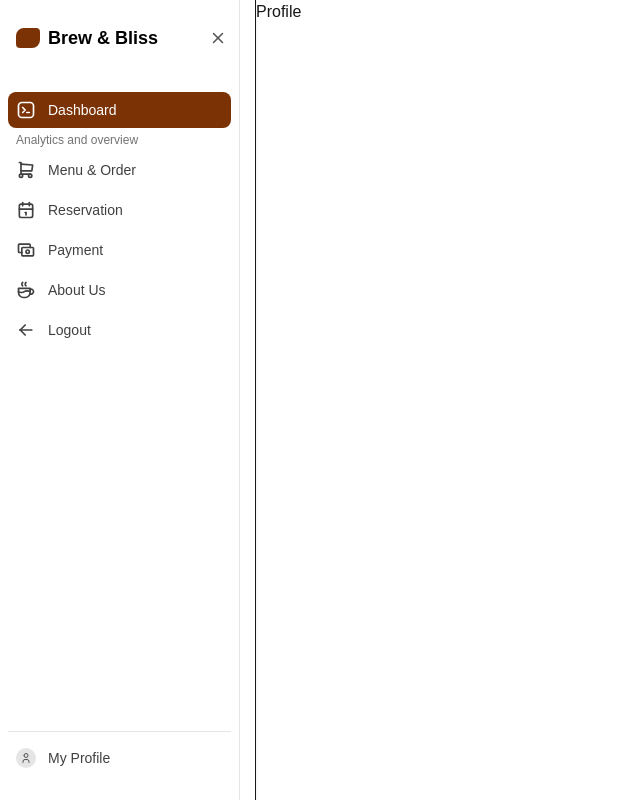
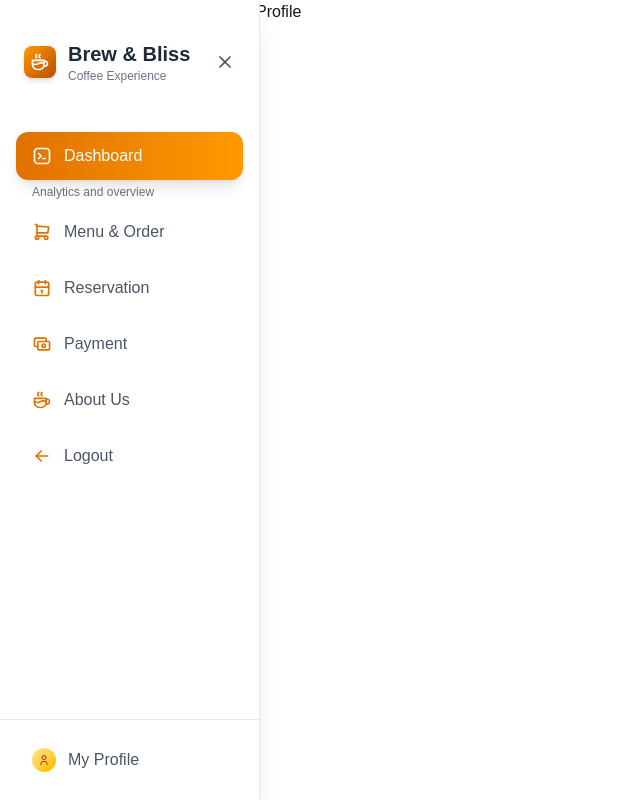
Before and after one commit to lavinianataniela05/cafemanagementsystem, a Next.js app: page /profile in a window 1280 px wide. Shown: the whole page, without its empty margins (0-640 px from the left). Built offline with nearby package versions, Linux system fonts and the light colour scheme.

Commit message:
feat: enhance SidebarLink component; improve styling, add hover effects, and update layout for better user experience

```diff
--- a/components/mainpage/sidebar.tsx
+++ b/components/mainpage/sidebar.tsx
@@ -10,10 +10,9 @@ import {
   IconShoppingCart,
   IconUser,
   IconMenu2,
-  IconX,
+  IconX
 } from "@tabler/icons-react";
 import { motion, AnimatePresence } from "framer-motion";
-import { cn } from "../../lib/utils";
 import Link from "next/link";
 import { useRouter } from "next/navigation";
 
@@ -23,7 +22,13 @@ interface SidebarProps {
   setActivePage: (page: string) => void;
 }
 
-interface SidebarLinkProps {
+const SidebarLink = ({
+  link,
+  active,
+  onClick,
+  open,
+  isHovered
+}: {
   link: {
     label: string;
     icon: React.ReactNode;
@@ -34,46 +39,41 @@ interface SidebarLinkProps {
   active?: boolean;
   onClick: () => void;
   open: boolean;
-  isHovered?: boolean;
-}
-
-const SidebarLink: React.FC<SidebarLinkProps> = ({
-  link,
-  active,
-  onClick,
-  open,
-  isHovered
+  isHovered: boolean;
 }) => {
   const showTooltip = !open && isHovered;
 
   return (
-    <motion.div className="relative">
-      <motion.button
-        whileHover={{ scale: 1.02 }}
+    <motion.div
+      className="relative"
+      whileHover={{ scale: 1.03 }}
       whileTap={{ scale: 0.98 }}
+      transition={{ type: "spring", stiffness: 400, damping: 17 }}
+    >
+      <button
         onClick={onClick}
-        className={cn(
-          "flex items-center rounded-lg p-2 text-sm font-medium transition-colors cursor-pointer w-full",
-          active
-            ? "bg-amber-900 text-white"
-            : "text-neutral-700 hover:bg-neutral-100 dark:text-neutral-300 dark:hover:bg-neutral-800",
-          !open ? "justify-center" : ""
-        )}
-        aria-current={active ? "page" : undefined}
+        className={`
+          flex items-center p-3 rounded-xl w-full transition-all duration-300
+          ${active
+            ? "bg-gradient-to-r from-amber-600 to-amber-500 text-white shadow-lg"
+            : "text-gray-600 hover:bg-amber-50 hover:text-amber-700"
+          }
+          ${!open ? "justify-center" : "px-4"}
+        `}
       >
-        <span className="flex items-center justify-center w-5 h-5">
+        <span className={`flex ${active ? "text-white" : "text-amber-600"}`}>
           {link.icon}
         </span>
         {open && (
           <motion.span
             initial={{ opacity: 0, x: -10 }}
             animate={{ opacity: 1, x: 0 }}
-            className="ml-3"
+            className="ml-3 font-medium"
           >
             {link.label}
           </motion.span>
         )}
-      </motion.button>
+      </button>
 
       <AnimatePresence>
         {showTooltip && (
@@ -82,7 +82,7 @@ const SidebarLink: React.FC<SidebarLinkProps> = ({
             animate={{ opacity: 1, x: 0 }}
             exit={{ opacity: 0, x: 20 }}
             transition={{ type: "spring", damping: 25 }}
-            className="absolute left-full ml-2 top-0 bg-white shadow-lg rounded-lg px-3 py-2 text-sm font-medium whitespace-nowrap z-50 border border-gray-200 dark:bg-neutral-800 dark:border-neutral-700"
+            className="absolute left-full ml-2 top-0 bg-white shadow-lg rounded-lg px-3 py-2 text-sm font-medium whitespace-nowrap z-50 border border-gray-200"
           >
             {link.label}
           </motion.div>
@@ -93,19 +93,23 @@ const SidebarLink: React.FC<SidebarLinkProps> = ({
 };
 
 const Logo = ({ open }: { open: boolean }) => (
-  <Link href="/" className="relative z-20 flex items-center px-2 py-4">
+  <Link href="/" className="flex items-center px-2 py-6">
     <motion.div
-      className="h-5 w-6 shrink-0 rounded-tl-lg rounded-tr-sm rounded-br-lg rounded-bl-sm bg-amber-900"
-      whileHover={{ rotate: 5 }}
-    />
+      className="h-8 w-8 rounded-lg bg-gradient-to-br from-amber-500 to-amber-700 flex items-center justify-center shadow-md"
+      whileHover={{ rotate: 5, scale: 1.05 }}
+      transition={{ type: "spring" }}
+    >
+      <IconCoffee className="text-white w-5 h-5" />
+    </motion.div>
     {open && (
-      <motion.span
+      <motion.div
         initial={{ opacity: 0, x: -10 }}
         animate={{ opacity: 1, x: 0 }}
-        className="ml-2 text-lg font-semibold text-black dark:text-white"
+        className="ml-3"
       >
-        Brew & Bliss
-      </motion.span>
+        <h1 className="text-xl font-bold text-gray-800">Brew & Bliss</h1>
+        <p className="text-xs text-gray-500">Coffee Experience</p>
+      </motion.div>
     )}
   </Link>
 );
@@ -123,42 +127,42 @@ export const Sidebar: React.FC<SidebarProps> = ({
     {
       label: "Dashboard",
       key: "dashboard",
-      icon: <IconBrandTabler className="h-5 w-5" />,
+      icon: <IconBrandTabler className="w-5 h-5" />,
       href: "/dashboard",
       description: "Analytics and overview"
     },
     {
       label: "Menu & Order",
       key: "menu-order",
-      icon: <IconShoppingCart className="h-5 w-5" />,
+      icon: <IconShoppingCart className="w-5 h-5" />,
       href: "/menu-order",
       description: "Browse and order items"
     },
     {
       label: "Reservation",
       key: "reservation",
-      icon: <IconCalendar className="h-5 w-5" />,
+      icon: <IconCalendar className="w-5 h-5" />,
       href: "/reservation",
       description: "Book a table in advance"
     },
     {
       label: "Payment",
       key: "payment",
-      icon: <IconCash className="h-5 w-5" />,
+      icon: <IconCash className="w-5 h-5" />,
       href: "/payment",
       description: "Transaction history"
     },
     {
       label: "About Us",
       key: "about",
-      icon: <IconCoffee className="h-5 w-5" />,
+      icon: <IconCoffee className="w-5 h-5" />,
       href: "/about",
       description: "Our story and mission"
     },
     {
       label: "Logout",
       key: "logout",
-      icon: <IconArrowLeft className="h-5 w-5" />,
+      icon: <IconArrowLeft className="w-5 h-5" />,
       description: "Sign out from system"
     },
   ];
@@ -178,30 +182,30 @@ export const Sidebar: React.FC<SidebarProps> = ({
 
   return (
     <motion.aside
-      initial={{ width: open ? 240 : 64 }}
-      animate={{ width: open ? 240 : 64 }}
-      transition={{ duration: 0.3, ease: "easeInOut" }}
-      className={cn(
-        "relative h-full border-r border-neutral-200 dark:border-neutral-800",
-        "bg-white dark:bg-neutral-950"
-      )}
-      aria-label="Sidebar"
+      initial={{ width: open ? 260 : 80 }}
+      animate={{ width: open ? 260 : 80 }}
+      transition={{ type: "spring", damping: 20, stiffness: 100 }}
+      className={`
+        h-screen fixed left-0 top-0 z-50
+        bg-white border-r border-gray-200
+        shadow-xl overflow-hidden
+        flex flex-col
+      `}
     >
-      <div className="flex h-full flex-col p-2 justify-between gap-6">
-        <div className="flex flex-col overflow-y-auto">
+      <div className="flex-1 flex flex-col p-4 overflow-y-auto">
         <div className="flex justify-between items-center">
           <Logo open={open} />
           <motion.button
             onClick={toggleSidebar}
-              className="p-1 rounded-full hover:bg-neutral-100 dark:hover:bg-neutral-800 text-neutral-600 dark:text-neutral-400"
+            className="p-2 rounded-full hover:bg-gray-100 text-gray-600"
             whileHover={{ scale: 1.1 }}
             whileTap={{ scale: 0.95 }}
           >
-              {open ? <IconX size={18} /> : <IconMenu2 size={18} />}
+            {open ? <IconX size={20} /> : <IconMenu2 size={20} />}
           </motion.button>
         </div>
 
-          <motion.nav className="mt-6 flex flex-col gap-1">
+        <nav className="mt-6 space-y-2">
           {links.map((link) => (
             <div
               key={link.key}
@@ -219,18 +223,18 @@ export const Sidebar: React.FC<SidebarProps> = ({
                 <motion.p
                   initial={{ opacity: 0, y: -5 }}
                   animate={{ opacity: 1, y: 0 }}
-                    className="text-xs text-neutral-500 dark:text-neutral-400 mt-1 px-2"
+                  className="text-xs text-gray-500 mt-1 px-4"
                 >
                   {link.description}
                 </motion.p>
               )}
             </div>
           ))}
-          </motion.nav>
+        </nav>
       </div>
 
       <div
-          className="mb-4 border-t border-neutral-200 dark:border-neutral-800 pt-2"
+        className="p-4 border-t border-gray-200"
         onMouseEnter={() => setHoveredItem('profile')}
         onMouseLeave={() => setHoveredItem(null)}
       >
@@ -239,8 +243,8 @@ export const Sidebar: React.FC<SidebarProps> = ({
             key: "profile",
             label: "My Profile",
             icon: (
-                <div className="w-5 h-5 rounded-full bg-neutral-200 dark:bg-neutral-700 flex items-center justify-center">
-                  <IconUser className="w-3 h-3 text-neutral-600 dark:text-neutral-300" />
+              <div className="w-6 h-6 rounded-full bg-gradient-to-br from-amber-200 to-amber-400 flex items-center justify-center">
+                <IconUser className="w-3 h-3 text-amber-800" />
               </div>
             ),
             href: "/profile",
@@ -255,13 +259,12 @@ export const Sidebar: React.FC<SidebarProps> = ({
           <motion.p
             initial={{ opacity: 0, y: -5 }}
             animate={{ opacity: 1, y: 0 }}
-              className="text-xs text-neutral-500 dark:text-neutral-400 mt-1 px-2"
+            className="text-xs text-gray-500 mt-1 px-4"
           >
             Account settings
           </motion.p>
         )}
       </div>
-      </div>
     </motion.aside>
   );
 };
```
Lines whose indentation alone changed are shown as unchanged.
